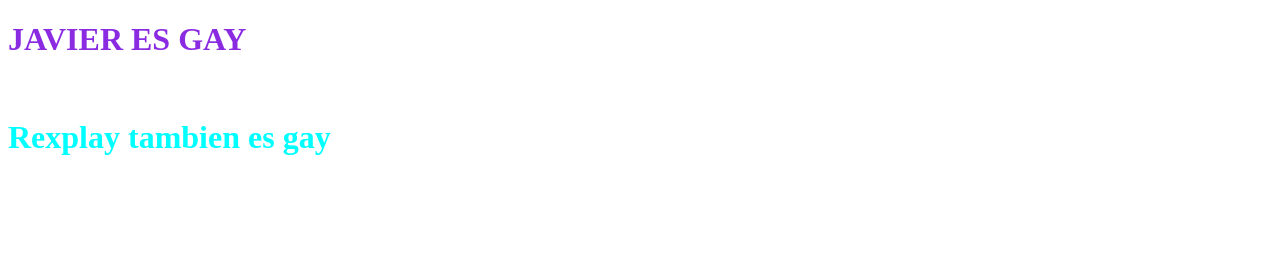
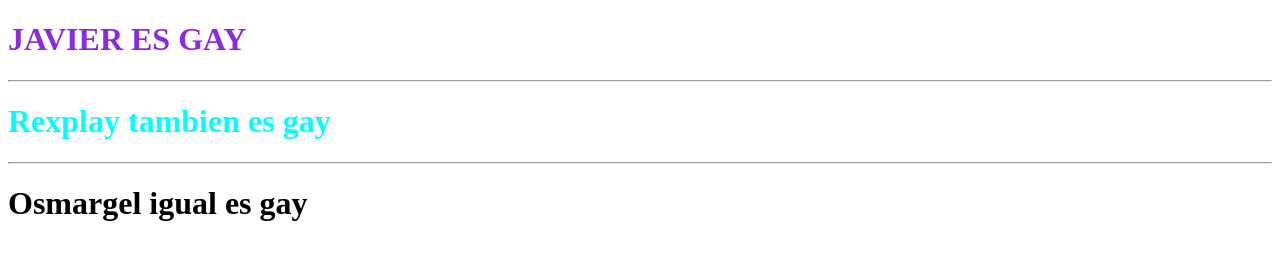
Before and after one commit to ElTaco64/javier-es-gay, a plain HTML site: page index.html in a window 1280 px wide. Drawn offline with Linux system fonts and the light colour scheme.

Commit message:
Update index.html

```diff
--- a/index.html
+++ b/index.html
@@ -7,8 +7,10 @@
 
 <body>
     <h1 style="color:blueviolet">JAVIER ES GAY</h1>
-    <br>
+    <hr>
     <h1 style="color:cyan">Rexplay tambien es gay</h1>
+    <hr>
+    <h1 style="color;pink">Osmargel igual es gay</h1>
 </body>
 
 </html>
```
